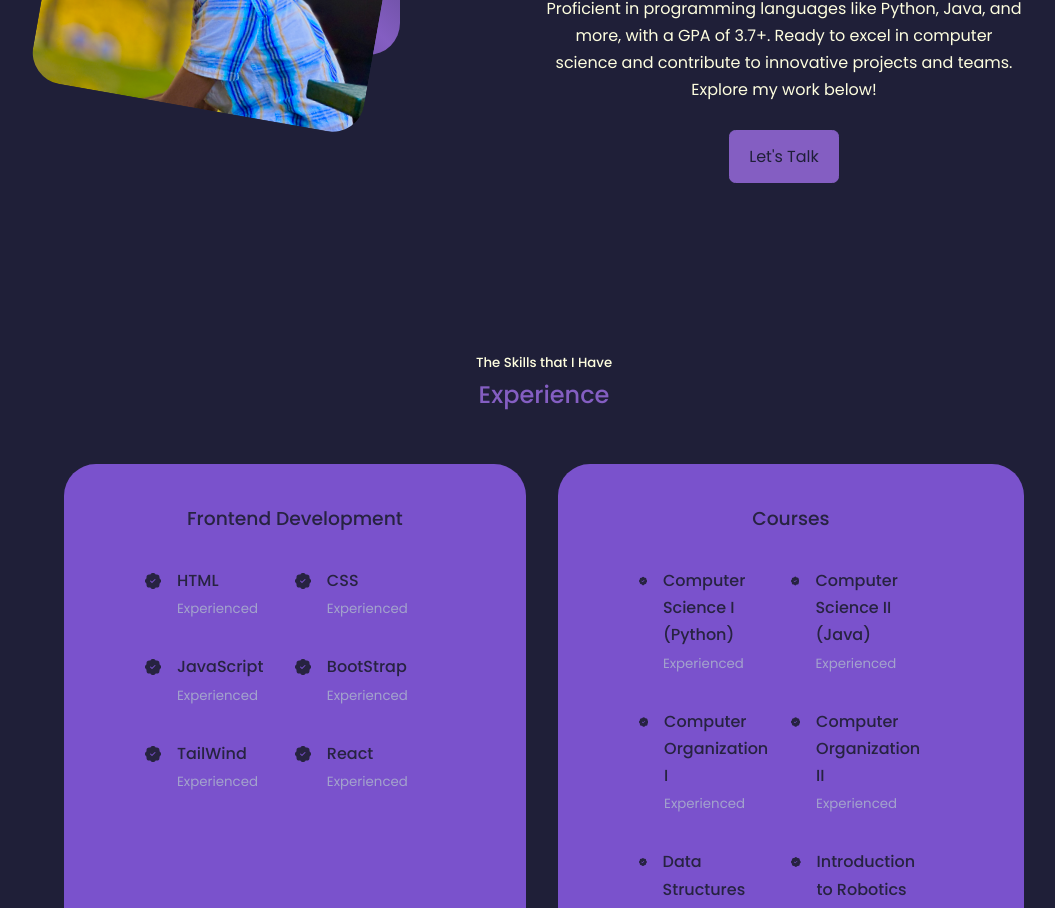
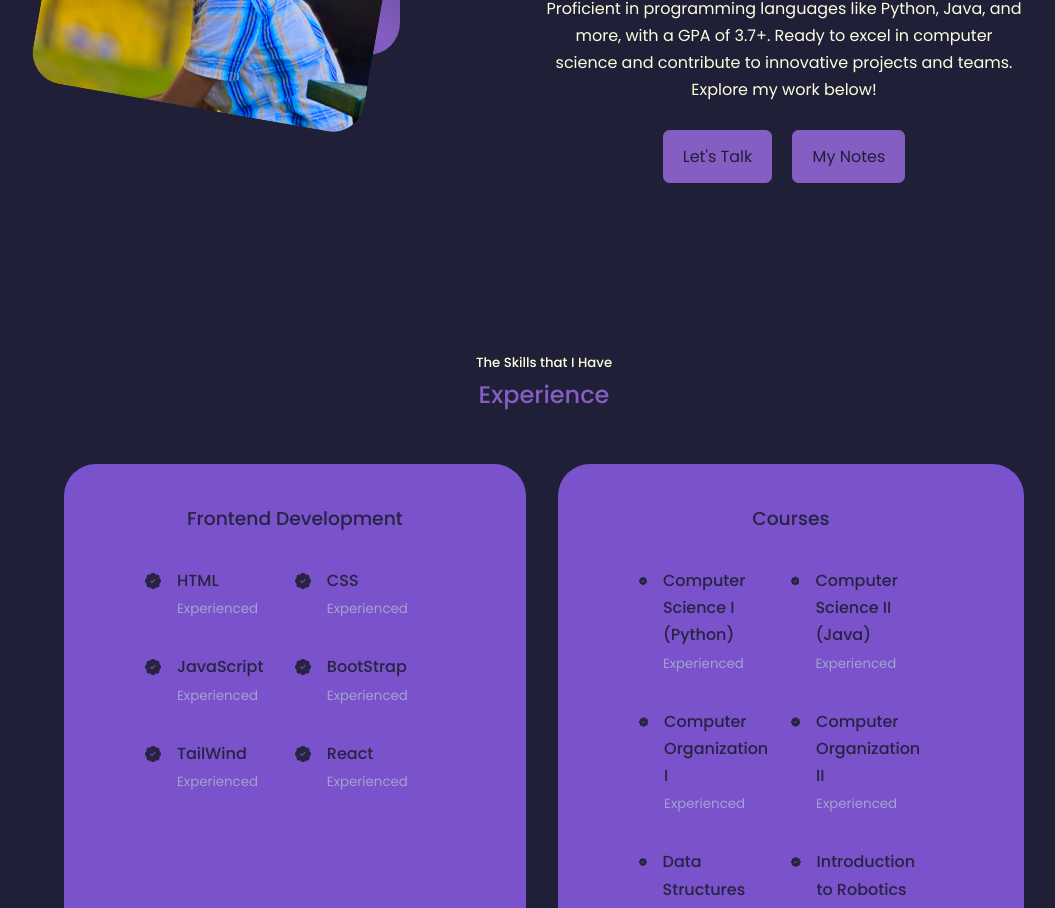
Before and after one commit to Kyoko522/Portfolio-website, a React (Create React App) app: page / in a window 1280 px wide. Shown: the part 1320-2228 px from the top of the page, without its empty margins (96-1151 px from the left). Built offline with nearby package versions, Linux system fonts and the light colour scheme.

Commit message:
updated button

```diff
--- a/src/components/about/About.jsx
+++ b/src/components/about/About.jsx
@@ -60,6 +60,7 @@ export const About = () => {
           I&apos;sm Sheel Patel, a dedicated and versatile Computer Science student at Toronto Metropolitan University. Proficient in programming languages like Python, Java, and more, with a GPA of 3.7+. Ready to excel in computer science and contribute to innovative projects and teams. Explore my work below!
           </p>
           <a href='#contact' className='btn btn-primary'>Let&apos;s Talk</a>
+          <a href='#' className='btn btn-primary'>My Notes</a>
           </div>
         </div>
 
```
